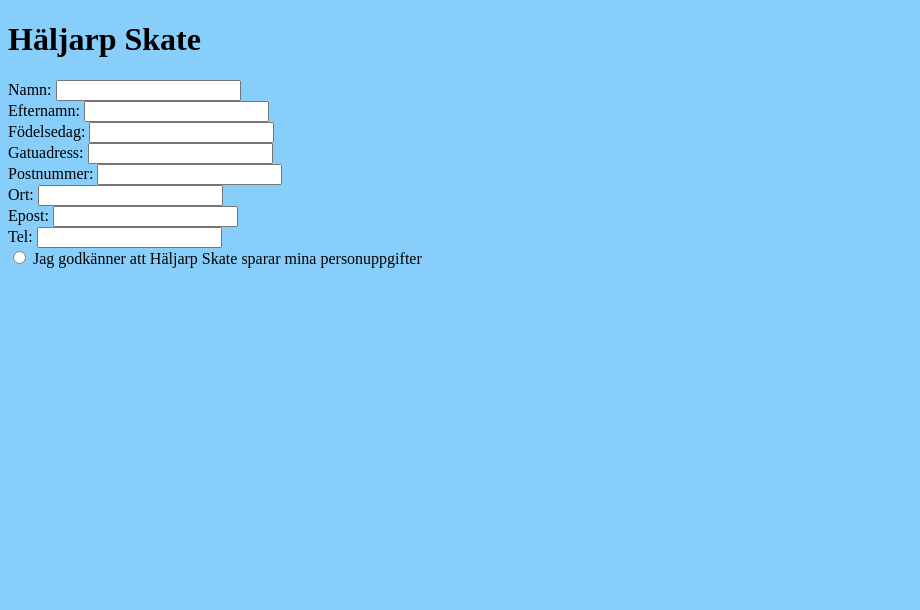
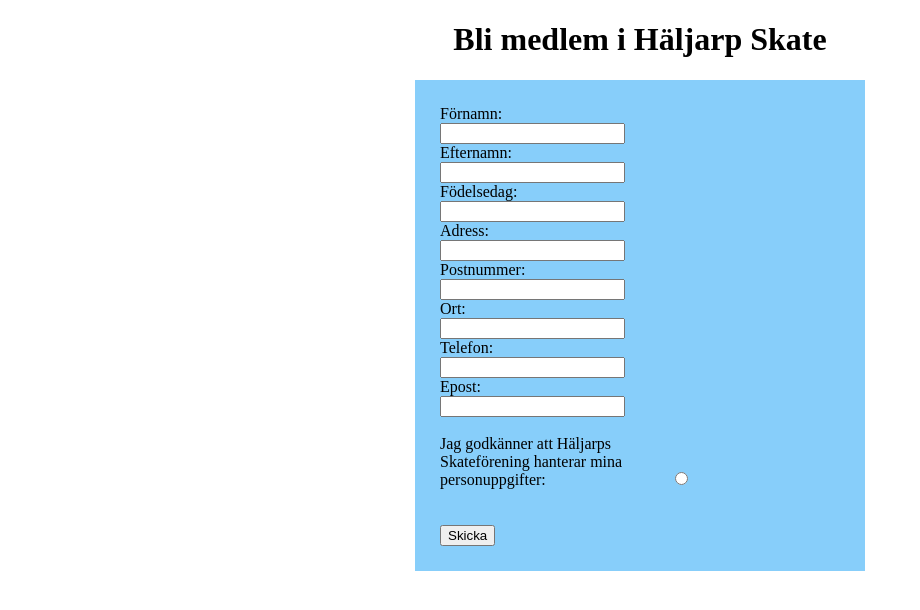
Before and after one commit to Newbee77/Skateform, a plain HTML site: page index.html in a window 1280 px wide. Shown: the whole page, without its empty margins (0-920 px from the left). Drawn offline with Linux system fonts and the light colour scheme.

Commit message:
Add files via upload

```diff
--- a/index.html
+++ b/index.html
@@ -1,28 +1,50 @@
 <!DOCTYPE html>
 <html lang="en">
 <head>
-    <meta charset="UTF-8">
-    <meta name="viewport" content="width=device-width, initial-scale=1.0">
-    <meta http-equiv="X-UA-Compatible" content="ie=edge">
-    <title>Häljarp Skate</title>
+        <meta charset="UTF-8">
+        <meta name="viewport" content="width=device-width, initial-scale=1.0">
+        <meta http-equiv="X-UA-Compatible" content="ie=edge">
+        <title>Häljarp Skate</title>
+    <style>
+h1 {
+  text-align: center;
+  color: black;
+}
+label{
+display:inline-block;
+width:200px;
+margin-right:30px;
+text-align:left;
+}
+
+fieldset{
+background-color: lightskyblue;
+padding: 2%;
+border:1cm, black;
+width:400px;
+margin:0px auto;
+}
+    </style>
+
 </head>
-<body style="background-color: lightskyblue;">
-    <h1>Häljarp Skate</h1>
-    <form>
-        Namn: <input type="text" name="firstname">
-        <br>
-        Efternamn: <input type="text" name="lastname">
-        <br>
-        Födelsedag: <input type="number" name="pnumber">
-        <br>
-        Gatuadress: <input type="text" name="street"><br>
-        Postnummer: <input type="number" name="zip"><br>
-        Ort: <input type="text" name="town"><br>
-        Epost: <input type="email" name="email"><br>
-        Tel: <input type="tel" name="phone"><br>
-        <input type="radio" name="agree">
-        Jag godkänner att Häljarp Skate sparar mina personuppgifter<br>
+<body style="background-color: white">
+    <h1>Bli medlem i Häljarp Skate</h1>
+    <fieldset>
+            <label for="txtFirstName">Förnamn:</label><input type="text" name="txtFirstName" size="20">
+            <label for="txtLastName">Efternamn:</label><input type="text" name="txtLastName" size="20">
+            <label for="numPnr">Födelsedag:</label><input type="number" name="numPnr" size="20">
+            <label for="txtAddress">Adress:</label><input type="text" name="txtAddress" size="20">
+            <label for="numZip">Postnummer:</label><input type="number" name="numZip" size="20">
+            <label for="txtCity">Ort:</label><input type="text" name="txtCity" size="20">
+            <label for="numTel">Telefon:</label><input type="number" name="numTel" size="20">
+            <label for="txtEmail">Epost:</label><input type="email" name="txtEmail" size="20">
+            <br><br>
+            <label for="rdApprove">Jag godkänner att Häljarps Skateförening hanterar mina personuppgifter:</label><input type="radio" name="rdApprove" size="20">
+            <br><br><br>
+            <input value="Skicka" title="btnSend" type="button" onclick="alert('Hello')">
+    </fieldset>
 
-      </form>
+
+
 </body>
 </html>
```
